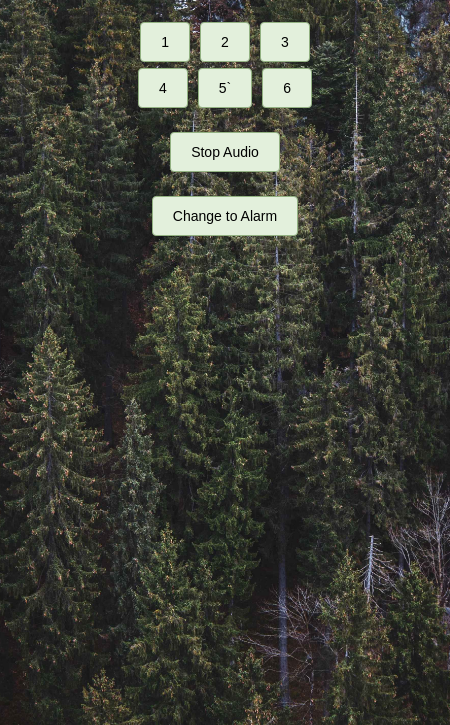
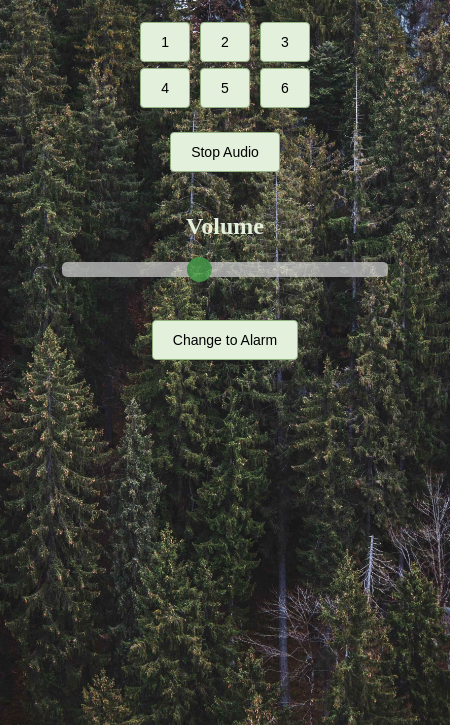
Before and after one commit to erikttv/alarm_clock_bose, an Electron app: page pages/homescreen.html in a window 450 px wide. Shown: the part 119-844 px from the top of the page. Drawn offline with Linux system fonts and the light colour scheme; no server answers.

Commit message:
change volume

```diff
--- a/package.json
+++ b/package.json
@@ -18,7 +18,9 @@
   },
   "homepage": "https://github.com/erikttv/alarm_clock_bose#readme",
   "dependencies": {
+    "bonjour": "^3.5.0",
     "request": "^2.88.2",
+    "ws": "^7.3.1",
     "xml2js": "^0.4.23",
     "xmlhttprequest": "^1.8.0"
   },
--- a/pages/homescreen.html
+++ b/pages/homescreen.html
@@ -17,13 +17,19 @@
             <button id="PRESET_3" type="button" onclick="startRadio(this.id)">3</button>
             <br>
             <button id="PRESET_4" type="button" onclick="startRadio(this.id)">4</button>
-            <button id="PRESET_5" type="button" onclick="startRadio(this.id)">5`</button>
+            <button id="PRESET_5" type="button" onclick="startRadio(this.id)">5</button>
             <button id="PRESET_6" type="button" onclick="startRadio(this.id)">6</button>
         </div>
         <br>
         <div class="middle">
             <button type="button" onclick="pauseAudio()">Stop Audio</button>
         </div>
+        <br>
+        <h2>Volume</h2>
+        <div class="slidecontainer">
+            <input type="range" min="0" max="60" value="25" class="slider" id="myRange" oninput="newVolume(this.value)">
+        </div>
+        <br>
         <br>
         <div>
             <button type="button" onclick="changeFunction()">Change to Alarm</button>
--- a/pages/homescreen.js
+++ b/pages/homescreen.js
@@ -95,6 +95,12 @@ ipcRenderer.on('changeToSetAlarmUI', (event) =>{
     document.querySelector('body').classList.add('centeringToScreen');
 });
 
+
 ipcRenderer.on('changeUI', (event, userInterface) => {
     document.querySelector('#mainScreenUI').innerHTML = userInterface;
 });
+
+
+function newVolume(value){
+    ipcRenderer.send('boseAPI', 'setVolume', value);
+}
--- a/pages/styles.css
+++ b/pages/styles.css
@@ -14,7 +14,43 @@ body {
   background-attachment: fixed;
 }
 
+.slider {
+  -webkit-appearance: none;
+  width: 75%;
+  height: 15px;
+  border-radius: 5px;
+  background: #d3d3d3;
+  outline: none;
+  opacity: 0.7;
+  -webkit-transition: .2s;
+  transition: opacity .2s;
+}
+
+/*#E3F0DC*/
+
+.slider::-webkit-slider-thumb {
+  -webkit-appearance: none;
+  appearance: none;
+  width: 25px;
+  height: 25px;
+  border-radius: 50%;
+  background: #4CAF50;
+  cursor: pointer;
+}
+
+.slider::-moz-range-thumb {
+  width: 25px;
+  height: 25px;
+  border-radius: 50%;
+  background: #4CAF50;
+  cursor: pointer;
+}
+
 h1 {
+  color: #E3F0DC;
+}
+
+h2 {
   color: #E3F0DC;
 }
 
```
Also changed, not shown: main.js (+20 -0 lines), README.md, 1 other file.
